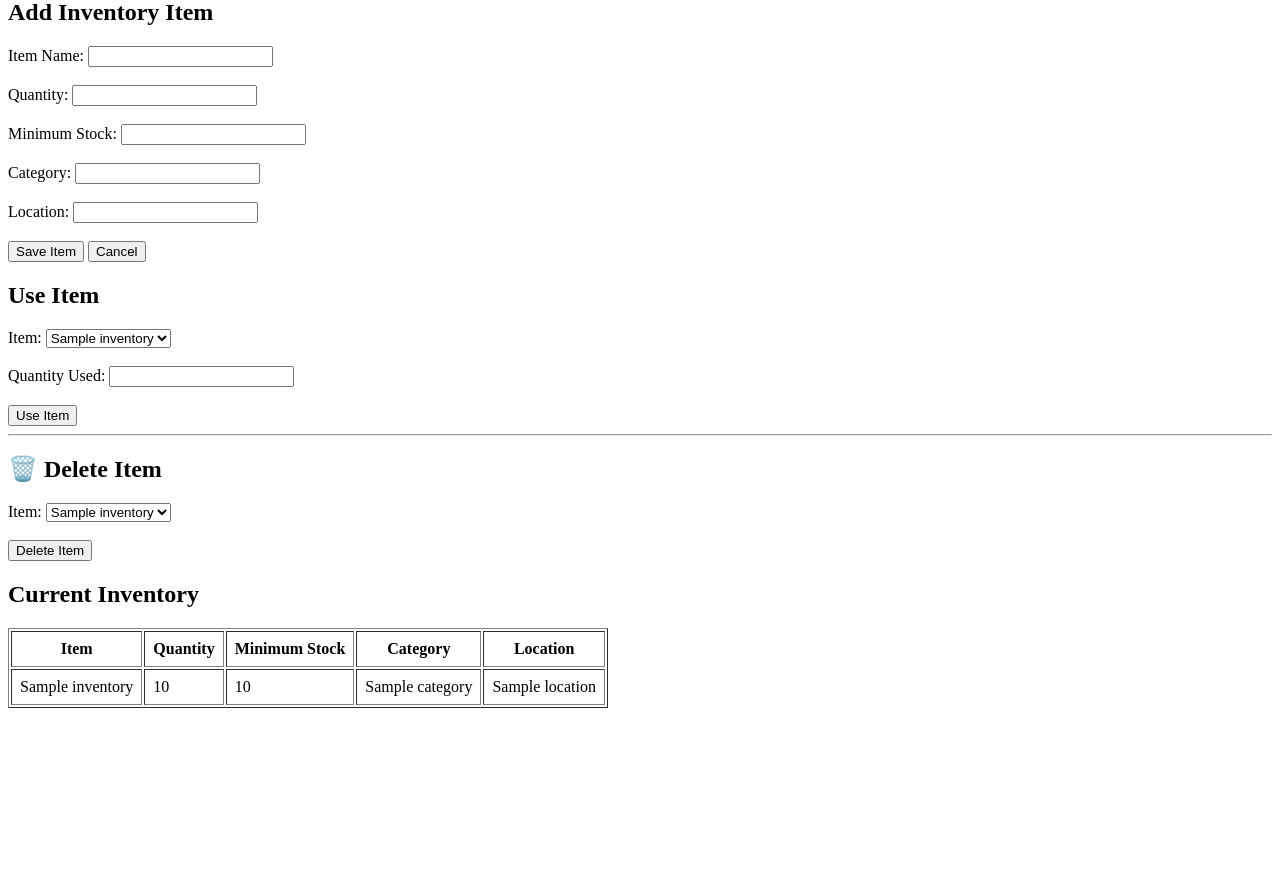
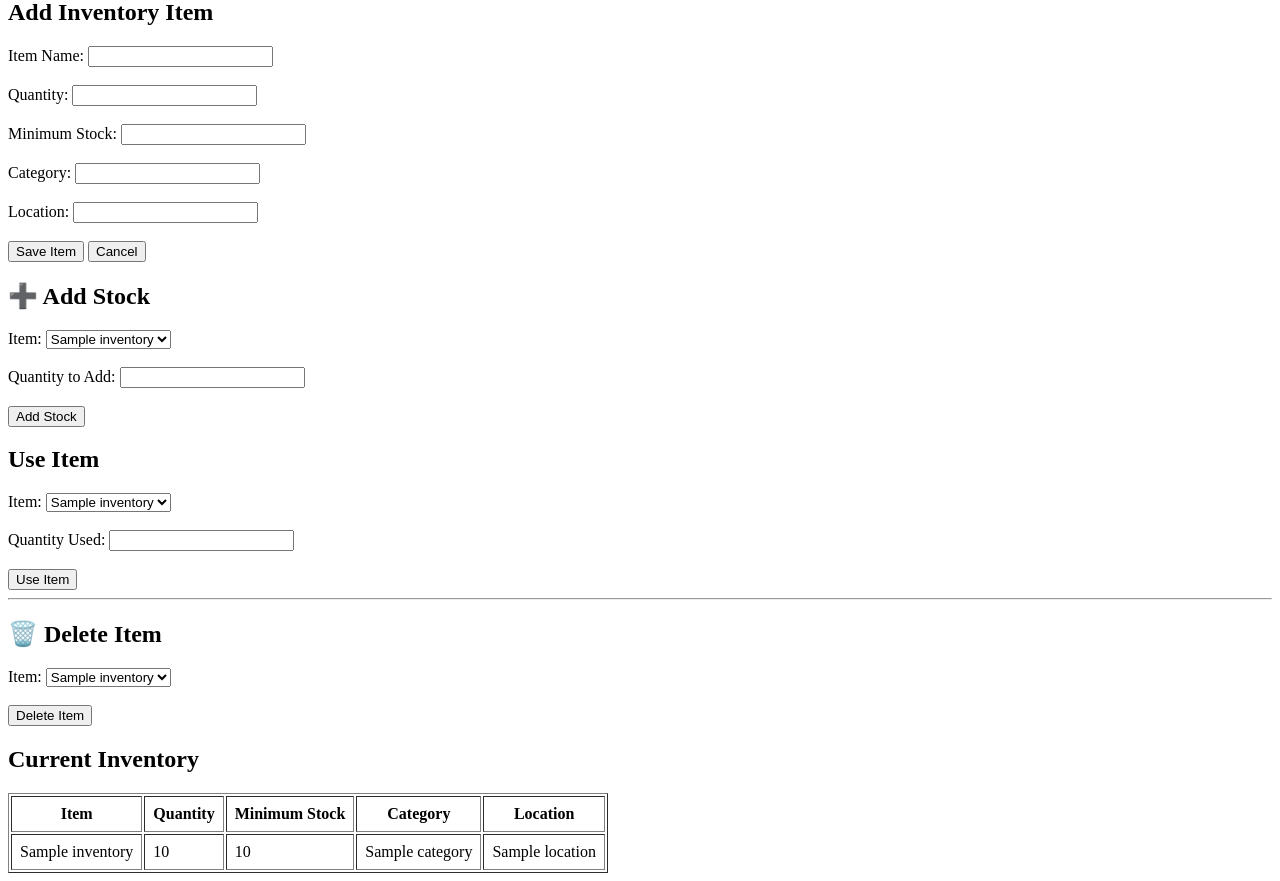
Before and after one commit to pribe41-svg/Custer-estate-inventory, a Flask app: page / in a window 1280 px wide. Shown: the part 141-1022 px from the top of the page. Before the commit the page ends 849 px from the top, so only its background shows below. Run offline with Flask 3, Linux system fonts and the light colour scheme; a database or web service that is not in the repository returns one stand-in record (values such as "Sample title"); some libraries are stand-ins or nearby versions.

Commit message:
Add stock function

```diff
--- a/app.py
+++ b/app.py
@@ -109,6 +109,66 @@ def add_item():
             minimum_stock,
             category,
             location
+        )
+    )
+
+    connection.commit()
+
+    cursor.close()
+    connection.close()
+
+    inventory = load_inventory_from_database()
+
+    return render_template(
+        "index.html",
+        inventory=inventory
+    )
+
+# ============================================================
+# ADD STOCK
+# ============================================================
+
+@app.route("/add-stock", methods=["POST"])
+def add_stock():
+
+    item_name = request.form["stockItem"]
+    quantity_added = int(request.form["stockQuantity"])
+
+    connection = get_connection()
+    cursor = connection.cursor()
+
+    placeholder = "%s" if using_postgres() else "?"
+
+    # Get current quantity
+    cursor.execute(
+        f"""
+        SELECT quantity
+        FROM inventory
+        WHERE name = {placeholder}
+        """,
+        (item_name,)
+    )
+
+    item = cursor.fetchone()
+
+    if item is None:
+        cursor.close()
+        connection.close()
+        return "Item not found", 404
+
+    current_quantity = item[0]
+    new_quantity = current_quantity + quantity_added
+
+    # Add the new stock to the existing quantity
+    cursor.execute(
+        f"""
+        UPDATE inventory
+        SET quantity = {placeholder}
+        WHERE name = {placeholder}
+        """,
+        (
+            new_quantity,
+            item_name
         )
     )
 
--- a/templates/index.html
+++ b/templates/index.html
@@ -57,6 +57,38 @@
         <button type="button" onclick="hideAddForm()">Cancel</button>
 
     </form>
+
+    <!-- ADD STOCK -->
+
+<h2>➕ Add Stock</h2>
+
+<form action="/add-stock" method="POST">
+
+    <label for="stockItem">Item:</label>
+
+    <select id="stockItem" name="stockItem" required>
+        {% for item_name, item in inventory.items() %}
+            <option value="{{ item_name }}">{{ item_name }}</option>
+        {% endfor %}
+    </select>
+
+    <br><br>
+
+    <label for="stockQuantity">Quantity to Add:</label>
+
+    <input
+        type="number"
+        id="stockQuantity"
+        name="stockQuantity"
+        min="1"
+        required
+    >
+
+    <br><br>
+
+    <button type="submit">Add Stock</button>
+
+</form>
 
     <!-- USE ITEM -->
 
```
